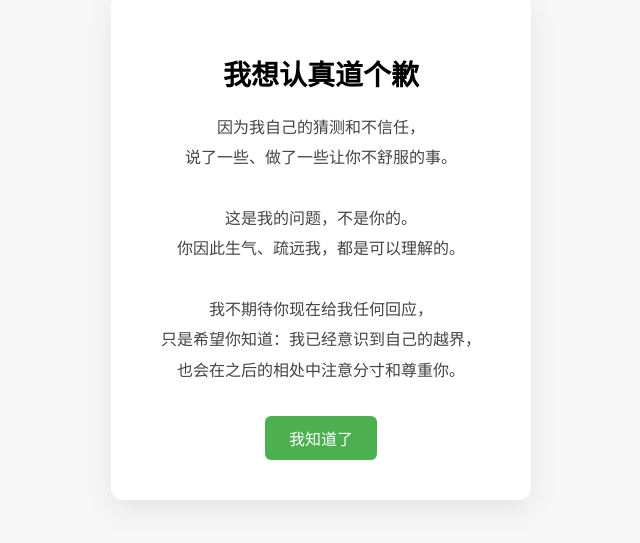
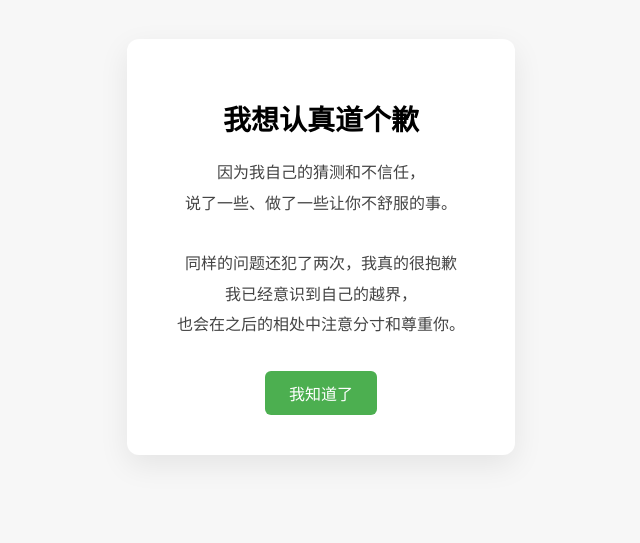
Before and after one commit to yiwang0610-gif/daoqian, a plain HTML site: page index.html in a window 1280 px wide. Shown: the part 161-704 px from the top of the page, without its empty margins (319-959 px from the left). Drawn offline with Linux system fonts and the light colour scheme.

Commit message:
Update index.html

```diff
--- a/index.html
+++ b/index.html
@@ -50,11 +50,8 @@
         因为我自己的猜测和不信任，<br>
         说了一些、做了一些让你不舒服的事。<br><br>
 
-        这是我的问题，不是你的。<br>
-        你因此生气、疏远我，都是可以理解的。<br><br>
-
-        我不期待你现在给我任何回应，<br>
-        只是希望你知道：我已经意识到自己的越界，<br>
+        同样的问题还犯了两次，我真的很抱歉<br>
+        我已经意识到自己的越界，<br>
         也会在之后的相处中注意分寸和尊重你。
     </p>
     <button id="ok">我知道了</button>
@@ -65,7 +62,7 @@ document.getElementById("ok").onclick = () => {
     document.querySelector(".card").innerHTML = `
         <h1>谢谢你看到这里</h1>
         <p>
-            不论之后我们以什么样的方式相处，<br>
+            不论你是否原谅我，是否与我做朋友<br>
             我都会尊重你的感受和选择。
         </p>
     `;
```
